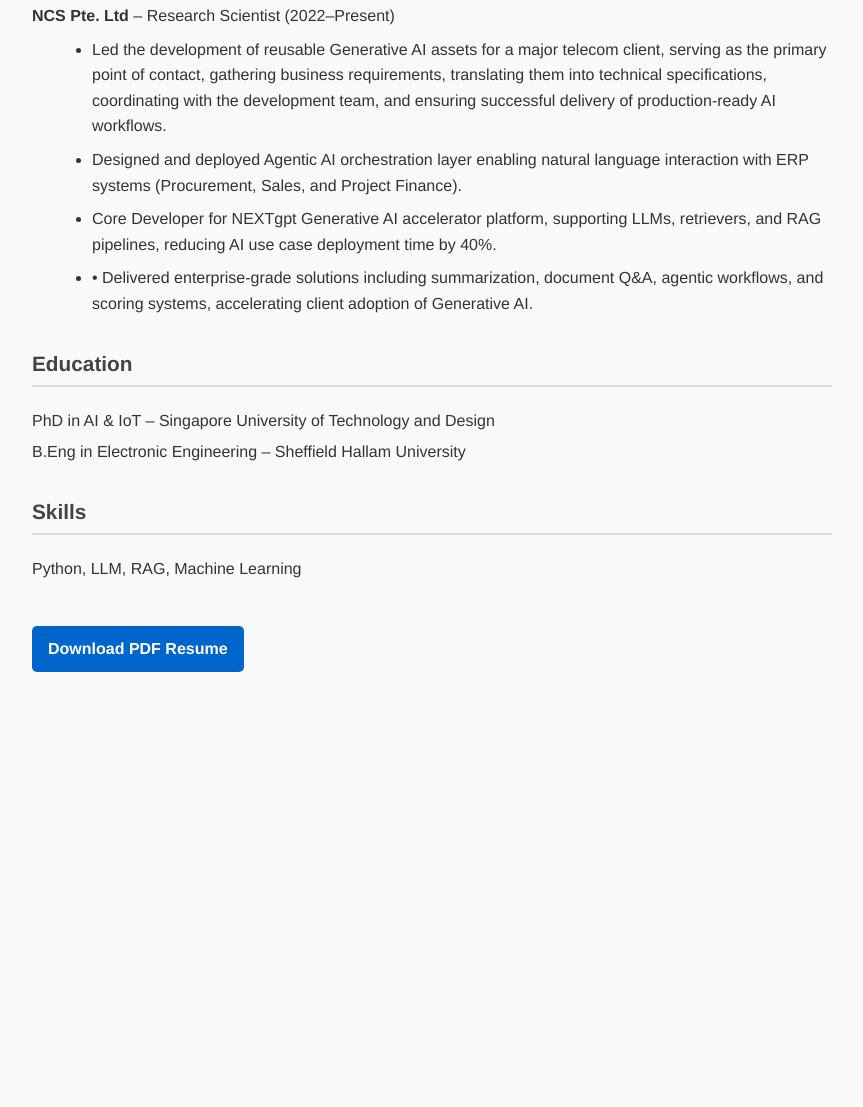
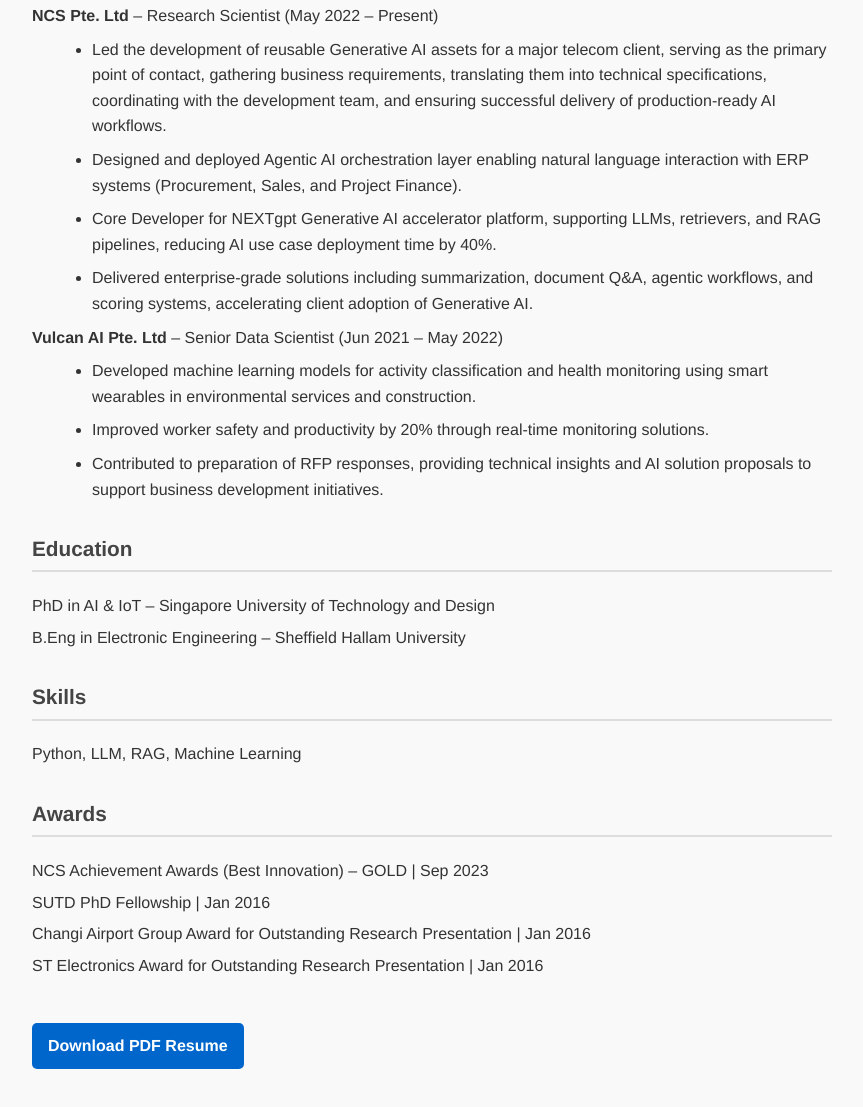
Before and after one commit to hasalams/hasalams.github.io, a plain HTML site: page index.html in a window 1280 px wide. Shown: the part 231-1338 px from the top of the page, without its empty margins (208-1071 px from the left). Before the commit the page ends 943 px from the top, so only its background shows below. Drawn offline with Linux system fonts and the light colour scheme.

Commit message:
Update index.html

```diff
--- a/index.html
+++ b/index.html
@@ -11,12 +11,18 @@
 
   <section>
     <h3>Experience</h3>
-    <p><b>NCS Pte. Ltd</b> – Research Scientist (2022–Present)</p>
+    <p><b>NCS Pte. Ltd</b> – Research Scientist (May 2022 – Present)</p>
     <ul>
       <li>Led the development of reusable Generative AI assets for a major telecom client, serving as the primary point of contact, gathering business requirements, translating them into technical specifications, coordinating with the development team, and ensuring successful delivery of production-ready AI workflows.</li>
       <li>Designed and deployed Agentic AI orchestration layer enabling natural language interaction with ERP systems (Procurement, Sales, and Project Finance).</li>
       <li>Core Developer for NEXTgpt Generative AI accelerator platform, supporting LLMs, retrievers, and RAG pipelines, reducing AI use case deployment time by 40%.</li>
-      <li>•	Delivered enterprise-grade solutions including summarization, document Q&A, agentic workflows, and scoring systems, accelerating client adoption of Generative AI.</li>
+      <li>Delivered enterprise-grade solutions including summarization, document Q&A, agentic workflows, and scoring systems, accelerating client adoption of Generative AI.</li>
+    </ul>
+    <p><b>Vulcan AI Pte. Ltd</b> – Senior Data Scientist (Jun 2021 – May 2022)</p>
+    <ul>
+      <li>Developed machine learning models for activity classification and health monitoring using smart wearables in environmental services and construction.</li>
+      <li>Improved worker safety and productivity by 20% through real-time monitoring solutions.</li>
+      <li>Contributed to preparation of RFP responses, providing technical insights and AI solution proposals to support business development initiatives.</li>
     </ul>
   </section>
 
@@ -31,6 +37,14 @@
     <p>Python, LLM, RAG, Machine Learning </p>
   </section>
 
+  <section>
+    <h3>Awards</h3>
+    <p>NCS Achievement Awards (Best Innovation) – GOLD | Sep 2023</p>
+    <p>SUTD PhD Fellowship | Jan 2016</p>
+    <p>Changi Airport Group Award for Outstanding Research Presentation | Jan 2016</p>
+    <p>ST Electronics Award for Outstanding Research Presentation | Jan 2016</p>
+  </section>
+
   <p><a href="Resume.pdf" target="_blank">Download PDF Resume</a></p>
 </body>
 </html>
```
